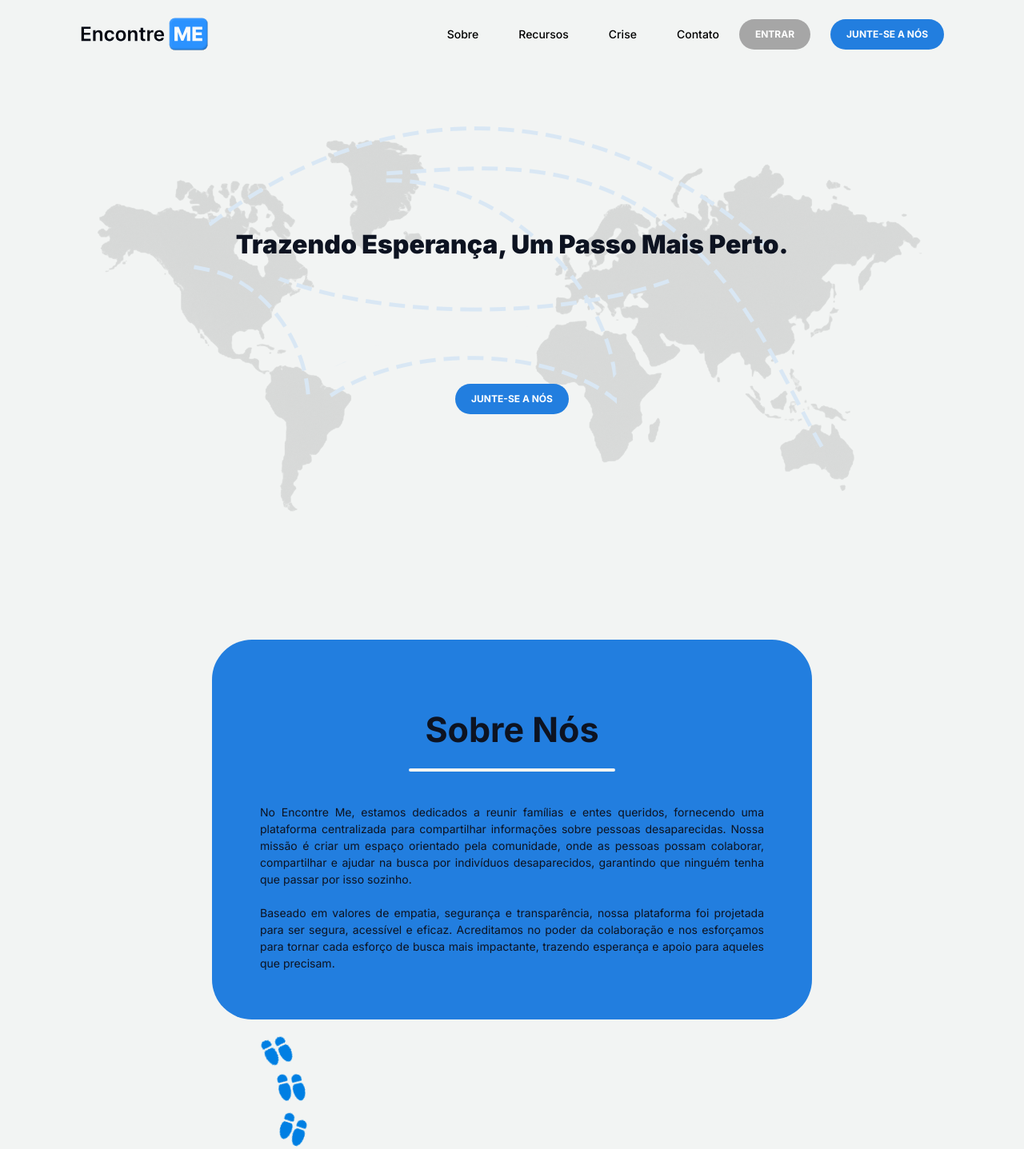
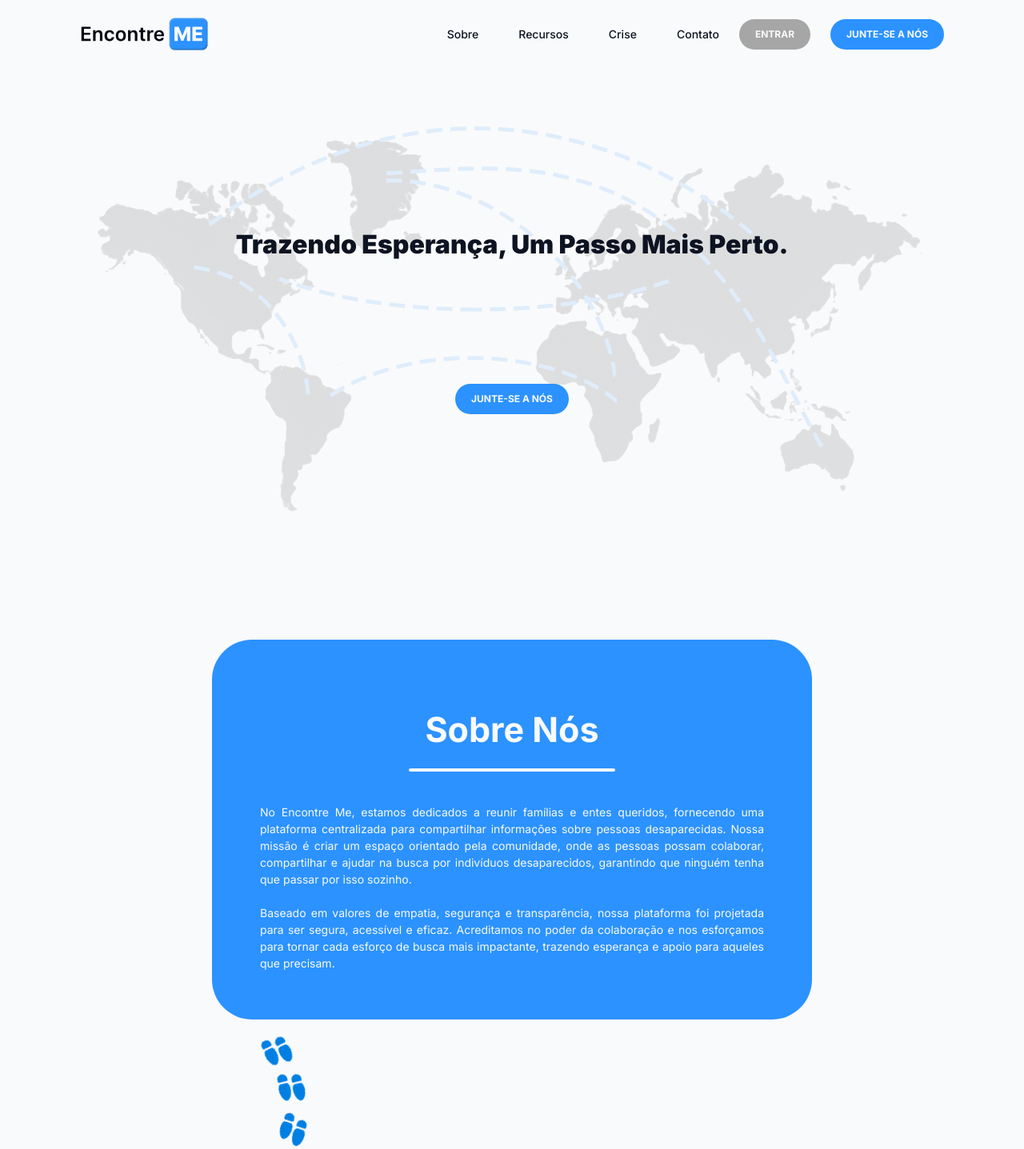
Before and after one commit to PedreirosDeSoftware/encontre.ME-front-end, a React (Vite) app: page / in a window 1280 px wide. Shown: the top 1437 px of the page at 80% size. Built offline with nearby package versions, Linux system fonts and the light colour scheme.

Commit message:
Fix text color

```diff
--- a/src/index.css
+++ b/src/index.css
@@ -1,3 +1,6 @@
+@import url('https://fonts.googleapis.com/css2?family=Roboto:ital,wght@0,100;0,300;0,400;0,500;0,700;0,900;1,100;1,300;1,400;1,500;1,700;1,900&display=swap');
+@import url('https://fonts.googleapis.com/css2?family=Inter:ital,opsz,wght@0,14..32,100..900;1,14..32,100..900&display=swap');
+
 :root {
   font-family: Roboto, sans-serif;
   line-height: 1.5;
@@ -5,12 +8,13 @@
 
   /* Colors */
   --primary-color: #2B92FF;
+  --primary-color-dark: #2676cc;
 
   --rich-black: #0d1321ff;
   --prussian-blue: #1d2d44ff;
   --paynes-gray: #3e5c76ff;
   --silver-lake-blue: #748cabff;
-  --eggshell: #f0ebd8ff;
+  --eggshell: #F9FAFB;
 
   --gray-50: #F9FAFB;
   --gray-100: #F3F4F6;
@@ -28,7 +32,7 @@
   --succes-light: #61ED80;
   --error: #DC3545;
   --error-light: #F44556;
-
+  --crisis: #DB504A;
   /* Font */
   --3xl: 3rem;
   --2xl: 2.4rem;
@@ -52,13 +56,10 @@
   padding: 0;
   margin: 0;
   box-sizing: border-box;
-  font-size: 1.6rem;
-  color: var(--rich-black);
-}
-
-button {
-  border: none;
-  background-color: transparent
+  font-family: "Inter", sans-serif;
+  font-size: 1.4rem;
+  line-height: 1.5;
+  scroll-behavior: smooth;
 }
 
 body {
--- a/src/pages/LadingPage/css/desktop.css
+++ b/src/pages/LadingPage/css/desktop.css
@@ -1,5 +1,5 @@
 body {
-    background-color: #F2F4F3;
+    background-color: var(--eggshell);
 }
 
 /* Container Styles */
@@ -28,18 +28,18 @@ body {
 
 .button-entrar {
     background-color: #a6a6a6;
-    color: white;
+    color: var(--eggshell);
     transition: .5s;
 }
 
 .button-junte-se {
-    background-color: #227EDF;
-    color: white;
+    background-color: var(--primary-color);
+    color: var(--eggshell);
     transition: .5s;
 }
 
 .button-junte-se:hover {
-    background-color: #005bbc;
+    background-color: var(--primary-color-dark);
 }
 
 .button-entrar:hover {
@@ -47,18 +47,18 @@ body {
 }
 
 .buttons-blue {
-    background-color: #227EDF;
-    color: white;
+    background-color: var(--primary-color);
+    color: var(--eggshell);
     transition: .5s;
 }
 
 .buttons-blue:hover {
-    background-color: #005bbc;
+    background-color: var(--primary-color-dark);
 }
 
 .buttons-white {
-    background-color: #FFFFFF;
-    color: black;
+    background-color: var(--eggshell);
+    color: var(--rich-black);
     transition: .5s;
 }
 
@@ -72,23 +72,23 @@ button, li {
 
 .buttons-blue a {
     text-decoration: none;
-    color: white;
+    color: var(--eggshell);
 }
 
 .buttons-white a {
     text-decoration: none;
-    color: black;
+    color: var(--rich-black);
 }
 
 li a {
     text-decoration: none;
-    color: black;
+    color: var(--rich-black);
 }
 
 /* Section Styles */
 .style-section {
-    background-color: #227EDF;
-    color: #FFFFFF;
+    background-color: var(--primary-color);
+    color: var(--eggshell);
     border-radius: 5rem;
     max-width: 70rem;
     width: auto;
@@ -121,7 +121,7 @@ header {
     height: 8.5rem;
     display: flex;
     position: fixed;
-    background-color: #F2F4F3;
+    background-color: var(--eggshell);
     z-index: 5;
 }
 
@@ -166,7 +166,7 @@ header li {
   width: 10px;
   height: 10px;
   border-radius: 50%;
-  background-color: #227EDF; /* Cor da bolinha */
+  background-color: var(--primary-color); /* Cor da bolinha */
   opacity: 0; /* Inicialmente a bolinha está invisível */
   transition: opacity 0.3s ease-in-out;
 }
@@ -240,8 +240,8 @@ main .img-initial div h1 {
 
 /* First Section Styles */
 .first-section {
-    background-color: #227EDF;
-    color: #FFFFFF;
+    background-color: var(--primary-color);
+    color: var(--eggshell);
     width: 75rem;
     height: auto;
     display: flex;
@@ -264,7 +264,7 @@ main .img-initial div h1 {
     position: absolute;
     width: 100%;
     height: 4px;
-    background-color: #F2F4F3;
+    background-color: var(--eggshell);
     border-radius: 10px;
     bottom: 0;
     left: 0;
@@ -273,7 +273,7 @@ main .img-initial div h1 {
 .first-section div {
     width: 23rem;
     height: 2px;
-    background-color: white;
+    background-color: var(--eggshell);
 }
 
 .first-section p {
@@ -368,7 +368,7 @@ div.pegadas1 img:nth-child(4) {
 }
 
 .sec-news .title-news div {
-    background-color: #227EDF;
+    background-color: var(--primary-color);
     width: 24rem;
     height: 2px;
 }
@@ -385,25 +385,25 @@ div.pegadas1 img:nth-child(4) {
     align-items: flex-start;
     gap: 2.2rem;
     padding: 9rem 7rem 9rem;
-    background-color: #DB504A;
+    background-color: var(--crisis);
 }
 
 .sec-news .news .cont-news h1 {
-    color: #F2F4F3;
+    color: var(--eggshell);
     font-size: 3.8rem;
     font-family: "Inter", sans-serif;
     font-weight: 900;
 }
 
 .sec-news .news .cont-news div {
-    background-color: #F2F4F3;
+    background-color: var(--eggshell);
     width: 20rem;
     height: 2px;
 }
 
 .sec-news .news .cont-news p {
     font-weight: 400;
-    color: white;
+    color: var(--eggshell);
     text-align: justify;
 }
 
@@ -454,7 +454,7 @@ div.pegadas1 img:nth-child(4) {
 .contact .cont-contact .title .line {
     width: 23rem;
     height: 2px;
-    background-color: #227EDF;
+    background-color: var(--primary-color);
     margin-top: 1.6rem;
     margin-bottom: 6.2rem;
 }
@@ -467,7 +467,7 @@ div.pegadas1 img:nth-child(4) {
 
 /* Personalizando o fundo da barra de rolagem */
 ::-webkit-scrollbar-track {
-    background: #f1f1f1;
+    background: var(--eggshell);
     border-radius: 10px;
 }
 
@@ -478,12 +478,12 @@ div.pegadas1 img:nth-child(4) {
 
 /* Estilo para o fundo da barra de rolagem */
 ::-webkit-scrollbar-track {
-    background: #f1f1f1; /* Cor do fundo */
+    background: var(--eggshell); /* Cor do fundo */
 }
 
 /* Estilo para o polegar da barra de rolagem */
 ::-webkit-scrollbar-thumb {
-    background-color: #227EDF; /* Cor do polegar */
+    background-color: var(--primary-color); /* Cor do polegar */
     border-radius: 10px; /* Bordas arredondadas */
-    border: 3px solid #f1f1f1; /* Espaço ao redor do polegar */
+    border: 3px solid var(--eggshell); /* Espaço ao redor do polegar */
 }
--- a/src/pages/LadingPage/css/global.css
+++ /dev/null
@@ -1,17 +0,0 @@
-@import url('https://fonts.googleapis.com/css2?family=Roboto:ital,wght@0,100;0,300;0,400;0,500;0,700;0,900;1,100;1,300;1,400;1,500;1,700;1,900&display=swap');
-@import url('https://fonts.googleapis.com/css2?family=Inter:ital,opsz,wght@0,14..32,100..900;1,14..32,100..900&display=swap');
-
-/* Global Styles */
-* {
-    padding: 0;
-    margin: 0;
-    box-sizing: border-box;
-    font-family: "Inter", sans-serif;
-    font-size: 1.4rem;
-    line-height: 1.5;
-    scroll-behavior: smooth;
-}
-
-:root {
-    font-size: 62.5%;
-}
--- a/src/pages/LadingPage/index.jsx
+++ b/src/pages/LadingPage/index.jsx
@@ -1,5 +1,4 @@
 import { useEffect, useRef, useState } from 'react';
-import './css/global.css';
 import './css/desktop.css';
 import './css/mobile.css';
 import './css/tablet.css';
```
